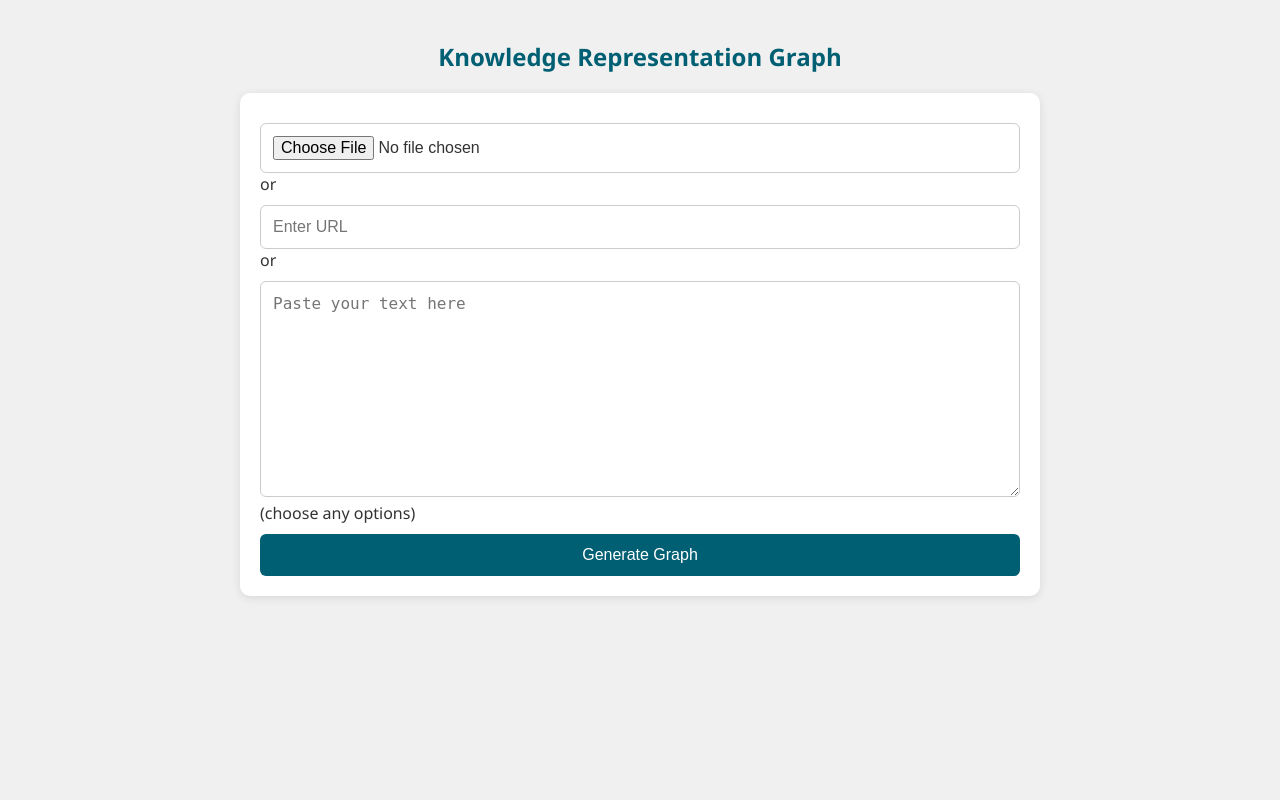
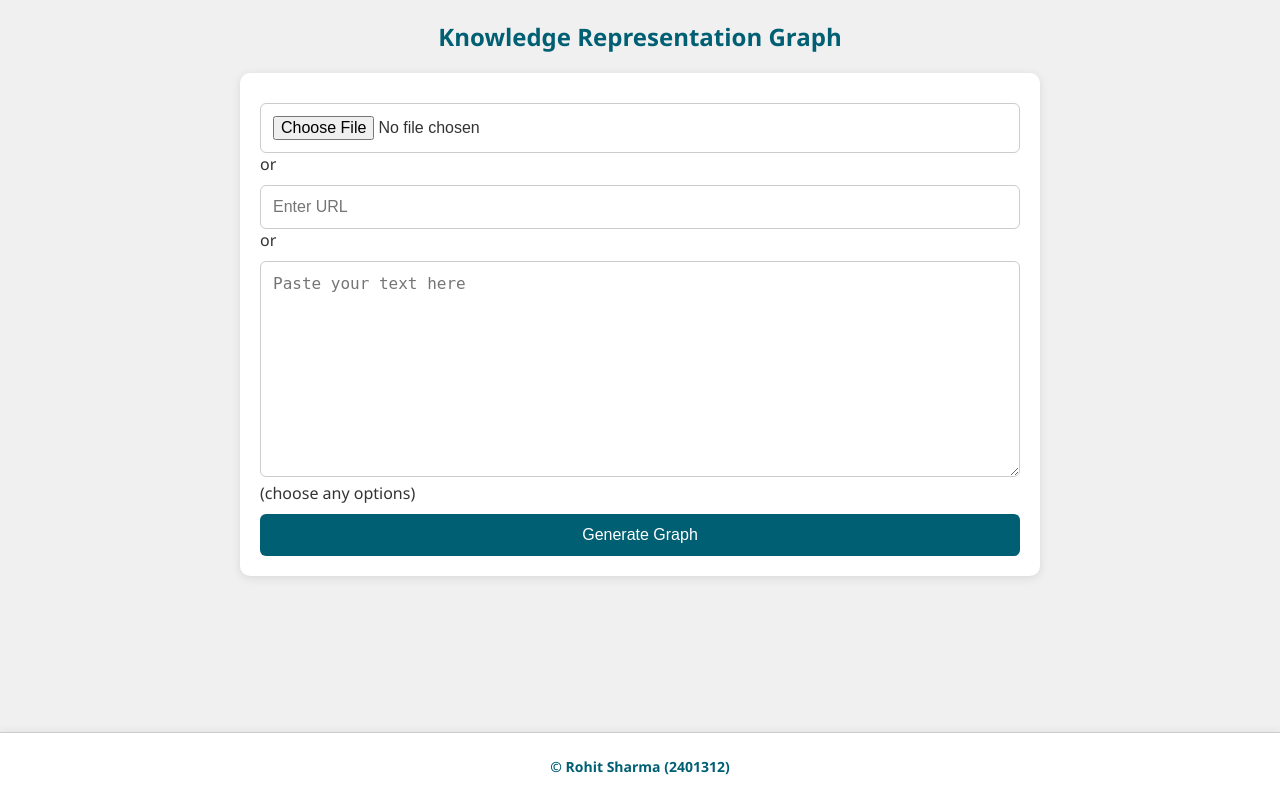
Before and after one commit to Rohitgut/KRG-app, a FastAPI app: page / in a window 1280 px wide. Run offline with FastAPI, Linux system fonts and the light colour scheme.

Commit message:
Update index.html

```diff
--- a/templates/index.html
+++ b/templates/index.html
@@ -21,7 +21,7 @@
             font-family: 'Segoe UI', Tahoma, Geneva, Verdana, sans-serif;
             background-color: var(--bg-color);
             color: var(--text-color);
-            padding: 20px;
+            /* padding: 20px; */
             margin: 0;
         }
 
@@ -87,6 +87,23 @@
             box-shadow: 0 2px 12px rgba(0,0,0,0.15);
         }
 
+        footer {
+            padding: 10px;
+            bottom: 0;
+            left: 0;
+            right: 0;
+            position: fixed;
+            width: 100%;
+            text-align: center;
+            font-size: 14px;
+            font-weight: 900;
+            color: var(--primary-color);
+            background-color: white;
+            border-top: 1px solid #ccc;
+            box-shadow: 0 -2px 8px rgba(0, 0, 0, 0.05);
+        }
+
+
         @media (max-width: 600px) {
             body {
                 padding: 10px;
@@ -127,5 +144,10 @@
         <img src="{{ graph }}" alt="Knowledge Graph">
     </div>
     {% endif %}
+
+    <footer>
+    <p>&copy; Rohit Sharma (2401312)</p>
+    </footer>
+
 </body>
 </html>
```
